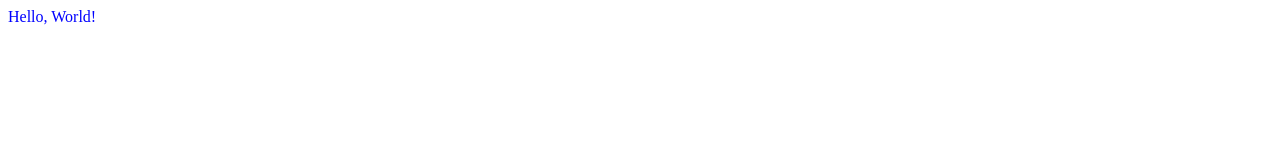
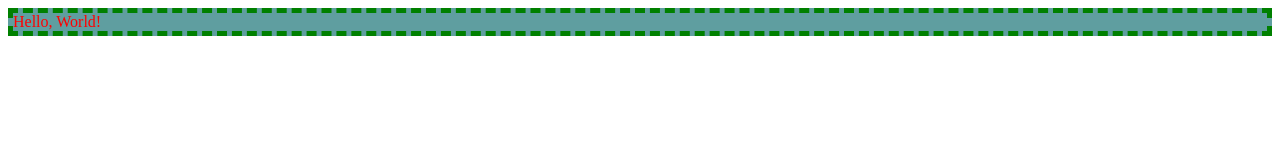
Before and after one commit to carlosbetiol/HiringCoders-css, a plain HTML site: page index.html in a window 1280 px wide. Drawn offline with Linux system fonts and the light colour scheme.

Commit message:
utilizando CSS no HTML

```diff
--- a/index.html
+++ b/index.html
@@ -5,24 +5,17 @@
     <meta charset="UTF-8">
     <!-- <meta http-equiv="X-UA-Compatible" content="IE=edge"> -->
     <meta name="viewport" content="width=device-width, initial-scale=1.0">
+    <link href="./my-css.css" rel="stylesheet"/>
     <title>Document</title>
     <style>
         .my-div {
-            color: red;
-        }
-
-        div {
-            color: green;
-        }
-
-        #my-div-id {
-            color: blue;
+            background-color: cadetblue;
         }
     </style>
 </head>
 
 <body>
-    <div id="my-div-id" class="my-div">
+    <div style="color:red" class="my-div">
         Hello, World!
     </div>
 </body>
--- /dev/null
+++ b/my-css.css
@@ -0,0 +1,3 @@
+.my-div {
+    border: 5px dashed green;
+}
```
